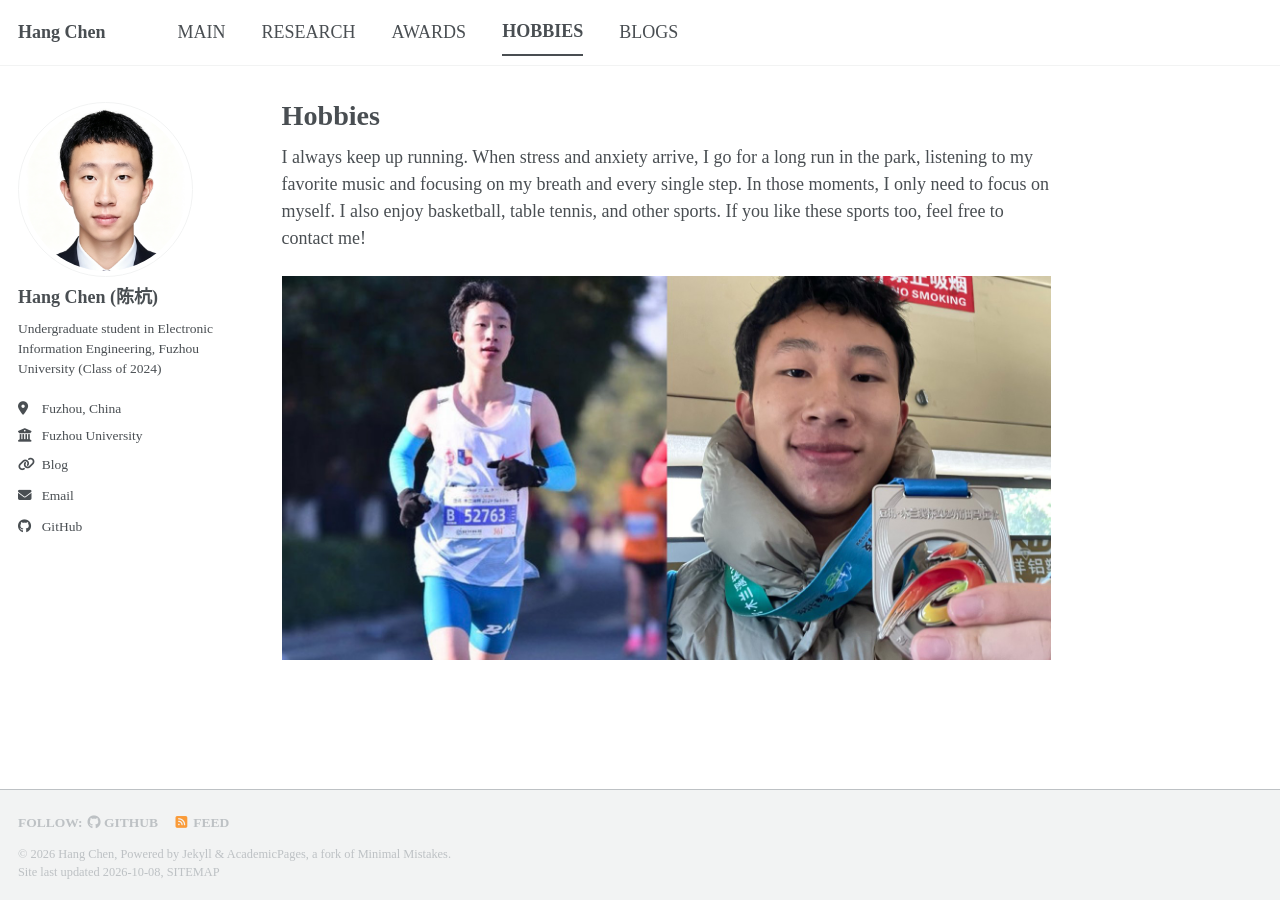
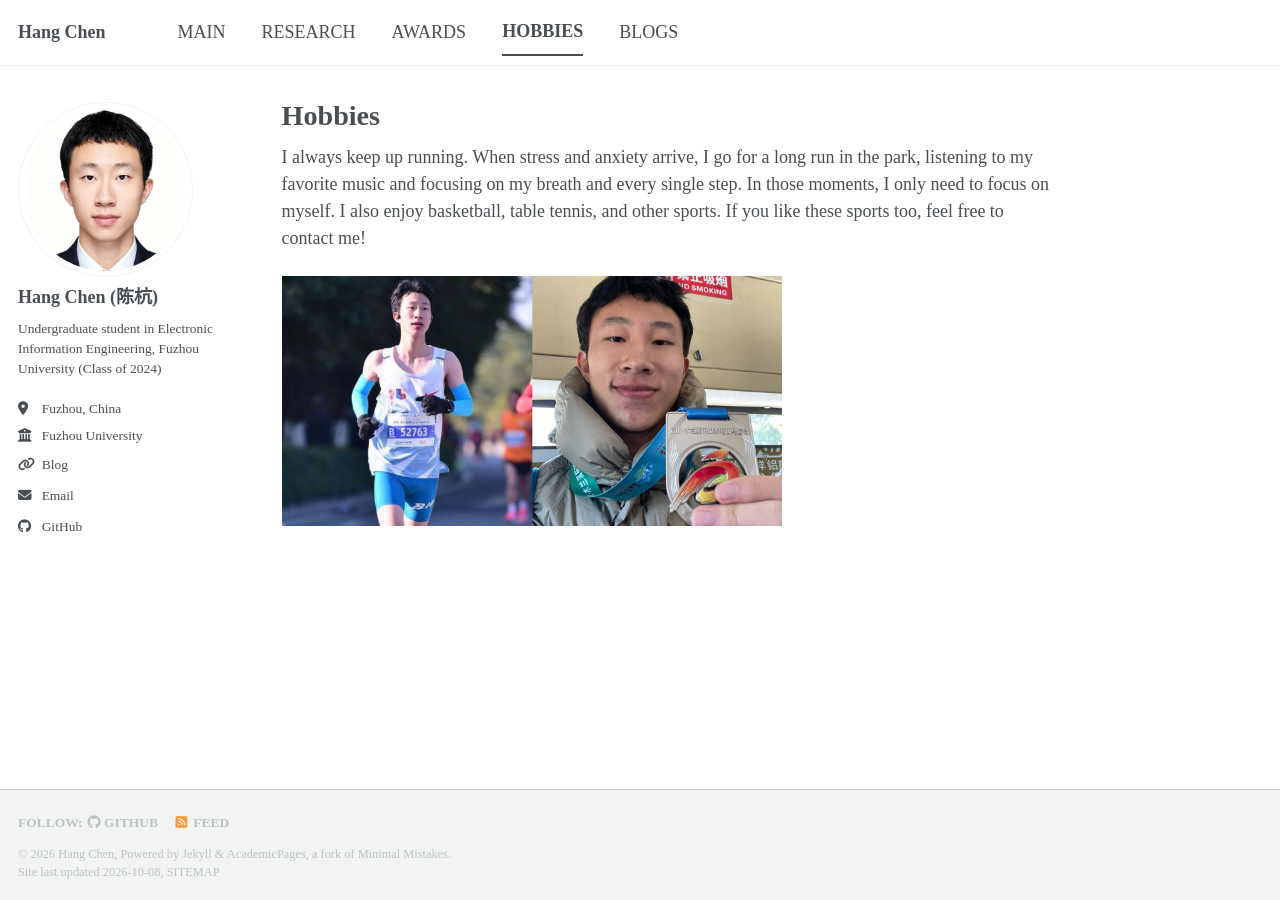
Before and after one commit to Nomkr/Nomkr.github.io, a Jekyll site: the page built from _pages/hobbies.md, in a window 1280 px wide. Built offline with Jekyll 4.4.1, drawn with Linux system fonts in a browser that asks for light colours; a style sheet for code colours, icons or effects is not loaded.

Commit message:
Shrink running photo in hobbies

```diff
--- a/_pages/hobbies.md
+++ b/_pages/hobbies.md
@@ -7,4 +7,4 @@ author_profile: true
 
 I always keep up running. When stress and anxiety arrive, I go for a long run in the park, listening to my favorite music and focusing on my breath and every single step. In those moments, I only need to focus on myself. I also enjoy basketball, table tennis, and other sports. If you like these sports too, feel free to contact me!
 
-![Running]({{ '/images/running.jpg' | relative_url }})
+<img src="{{ '/images/running.jpg' | relative_url }}" alt="Running" style="width: 65%;">
```
